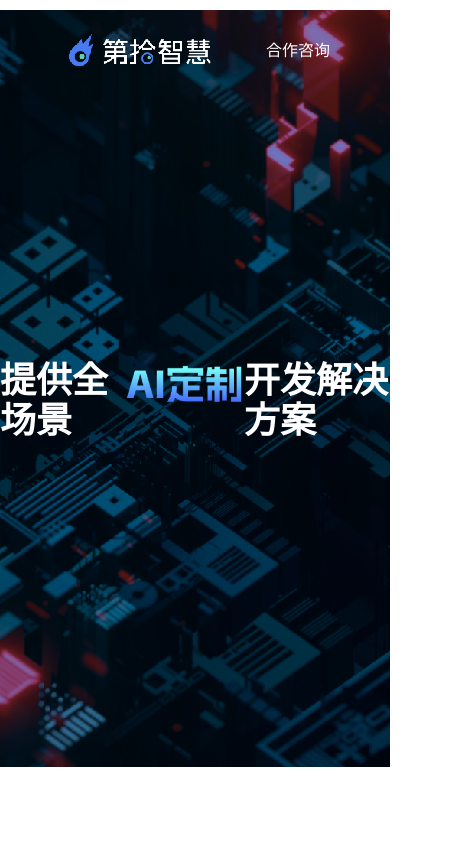
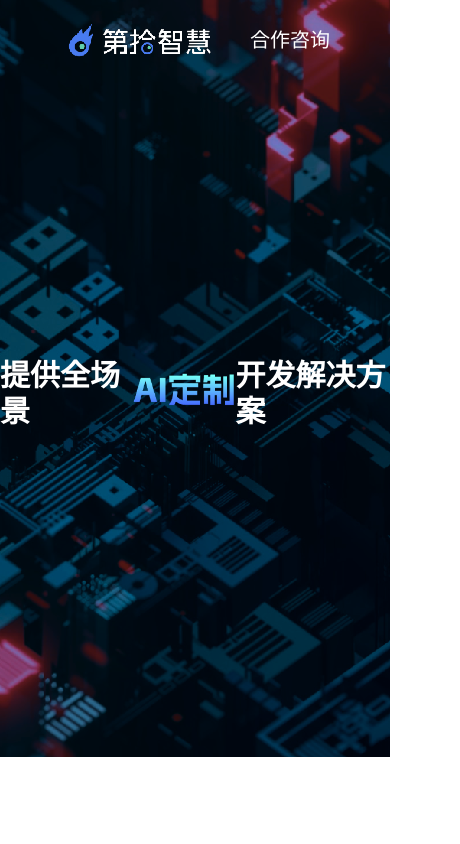
Before and after one commit to chenliqio/aiweb, a React (Create React App) app: page / in a window 390 px wide. Shown: the top 844 px of the page, 460 px wide, since content can reach past the window. Built offline with nearby package versions, Linux system fonts and the light colour scheme.

Commit message:
feat(aiweb): 页面样式修改

```diff
--- a/src/component/Case.tsx
+++ b/src/component/Case.tsx
@@ -2,9 +2,9 @@ import React from "react";
 
 const Case = () => {
   return (
-    <div className="flex flex-col justify-center items-center mt-[100px] px-[120px]">
+    <div className="flex flex-col justify-center items-center mt-[100px] lg:px-[120px] px-[60px]">
       <h1 className="text-4xl font-bold mb-[90px] ">优秀案例</h1>
-      <div className="grid grid-cols-5 mb-[110px] gap-5 items-center">
+      <div className="grid lg:grid-cols-4 mb-[110px] gap-10 items-center grid-cols-1 ">
         <div className="col-span-1">
           <img src="/images/case1.png" alt="" />
         </div>
@@ -17,9 +17,6 @@ const Case = () => {
         <div className="col-span-1">
           <img src="/images/case4.png" alt="" />
         </div>
-        <div className="col-span-1">
-          <img src="/images/case5.png" alt="" />
-        </div>
       </div>
     </div>
   );
--- a/src/component/Header.tsx
+++ b/src/component/Header.tsx
@@ -8,18 +8,22 @@ const Header = () => {
           backgroundImage: "url(/images/banner.png)",
         }}
       >
-        <div className="mt-[10px] lg:px-[120px] px-[60px] flex justify-between items-center ">
+        <div className=" lg:px-[120px] px-[60px] flex justify-between items-center ">
           <div className="w-[160px] h-[80px]">
             <img src="/images/logo.png" alt="logo" />
           </div>
-          <div className=" text-white text-base">合作咨询</div>
+          <div className=" text-white text-xl">合作咨询</div>
         </div>
         <div className="flex justify-center items-center my-[270px]">
-          <div className="text-4xl text-white font-bold mr-1">提供全场景</div>
-          <div className="w-[175px] h-[70px] -mt-4">
+          <div className="lg:text-4xl text-3xl text-white font-bold mr-1">
+            提供全场景
+          </div>
+          <div className="lg:w-[150px] lg:h-[70px] w-[120px] h-[70px] lg:-mt-1 mt-4">
             <img src="/images/AI.png" alt="logo" />
           </div>
-          <div className="text-4xl text-white font-bold ml-l">开发解决方案</div>
+          <div className="lg:text-4xl text-3xl text-white font-bold ml-l">
+            开发解决方案
+          </div>
         </div>
       </div>
     </>
--- a/src/component/Resolve.tsx
+++ b/src/component/Resolve.tsx
@@ -6,7 +6,7 @@ export const Resolve = () => {
       img: "/images/house.png",
       title: "AI+房产",
       desc: [
-        "智能化房源推荐：通过AI技术，对用户的带看记录、交流记录、搜索记录、房屋信息等方面进行分析，为用户提供更加贴合需求的房源推荐，提升用户的满意度和交易量",
+        "智能化房源推荐：通过AI技术，对用户的带看记录、交流记录、搜索记录、房屋信息等方面进行分析，为用户提供更加贴合需求的房源推荐，提升用户的满意度和交易量。",
         "智能化定价预测：通过AI技术对房地产市场的数据、历史走势、政策变化等方面进行分析，可以提供精准的房地产定价预测，帮助房地产企业制定更加科学、合理的战略和决策。",
         "智能化客户服务：通过AI技术实现自动化客服、智能机器人等多种形式的客户服务，为用户提供快捷、高效、个性化的服务体验，提升用户的满意度和信任度。",
         "智能化营销策略：通过AI技术对用户的行为和兴趣进行分析获得精准的用户画像，可以制定更加精准、有效的营销策略，促进房地产市场的增长和发展。",
@@ -39,7 +39,7 @@ export const Resolve = () => {
         }}
       >
         <div className="bg-black/30 h-full"></div>
-        <div className="px-[120px] lg:py-[100px] md:py-5 py-5  absolute left-0 top-0 w-full h-full flex flex-col">
+        <div className="lg:px-[120px] px-[60px] lg:py-[100px] md:py-5 py-5  absolute left-0 top-0 w-full h-full flex flex-col">
           <div className="text-center text-4xl text-white">
             全栈AI能力，提供一站式行业解决方案
           </div>
@@ -48,7 +48,7 @@ export const Resolve = () => {
               {["AI+房产", "AI+寺庙", "AI+Web3"].map((item, index) => (
                 <div
                   onClick={() => setIsActive(index)}
-                  className={`text-center text-2xl text-white cursor-pointer rounded-md py-[14px]
+                  className={`text-center lg:text-2xl text-base text-white cursor-pointer rounded-md py-[14px] px-[10px]
                   ${index === isActive ? "bg-[#487BF1]" : ""}`}
                   key={item}
                 >
@@ -57,7 +57,7 @@ export const Resolve = () => {
               ))}
             </div>
 
-            <div className="min-h-[380px] flex-1 bg-black/50 lg:pt-10 pt-4 px-[30px] rounded-xl">
+            <div className="max-h-[400px] flex-1 bg-black/50 lg:pt-10 pt-4 px-[30px] rounded-xl overflow-scroll">
               <div className="text-white text-2xl font-medium">
                 {data[isActive].title}
               </div>
--- a/src/component/Share.tsx
+++ b/src/component/Share.tsx
@@ -20,11 +20,11 @@ const Share = () => {
   ];
   return (
     <>
-      <div className="w-full flex flex-col  items-center">
-        <h1 className="lg:text-4xl  md:text-3xl text-2xl font-bold pt-[100px] mb-20">
+      <div className="w-full flex flex-col items-center">
+        <h1 className="lg:text-4xl md:text-3xl text-2xl font-bold lg:pt-[100px] pt-[60px] lg:mb-20 mb-10">
           行业共进：同行交流、共享成长
         </h1>
-        <div className="grid lg:grid-cols-3 gap-5 md:grid-cols-2 grid-cols-1 mx-[120px]">
+        <div className="grid lg:grid-cols-3 gap-5 md:grid-cols-2 grid-cols-1 ">
           {data.map((el, i) => {
             return (
               <div className="bg-[#F2F2F2] w-[340px]  rounded p-[10px]" key={i}>
```
Also changed, not shown: public/images/case4.png, public/images/case5.png (deleted).
